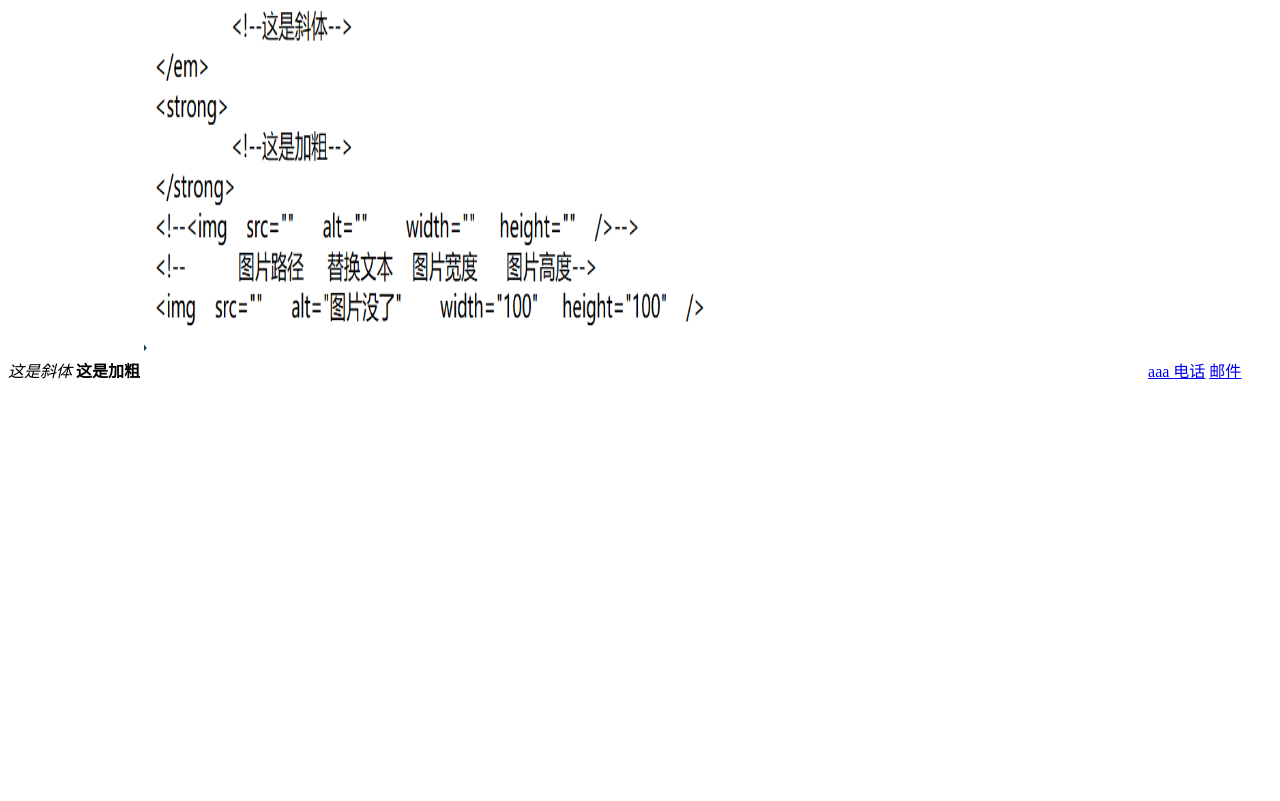
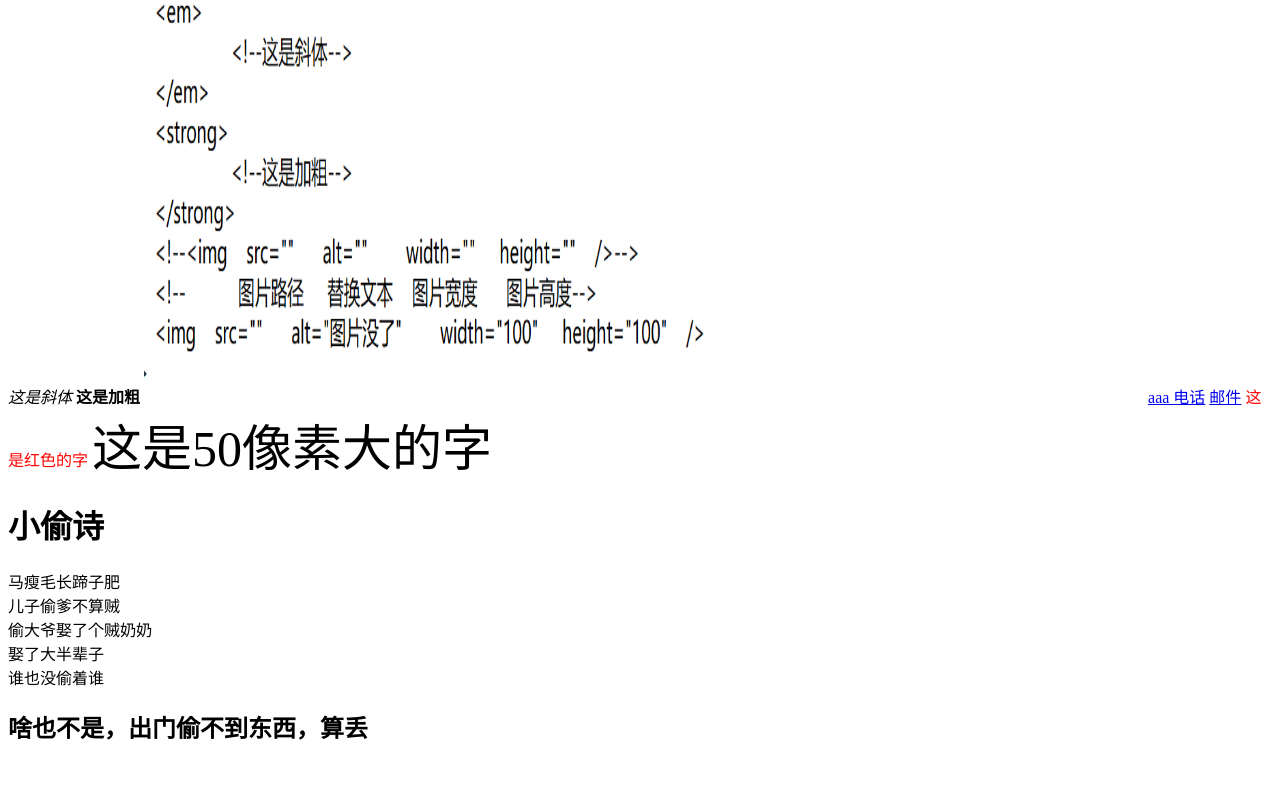
Before and after one commit to c1a2m3e4l5/aaa, a plain HTML site: page index.html in a window 1280 px wide. Shown: the part 812-1613 px from the top of the page. Before the commit the page ends 1202 px from the top, so only its background shows below. Drawn offline with Linux system fonts and the light colour scheme.

Commit message:
Add files via upload

```diff
--- a/index.html
+++ b/index.html
@@ -2,8 +2,34 @@
 <html lang="en">
 <head>
 	<meta charset="UTF-8">
-	<meta name="viewport" content="width=device-width,initial-s">
+	<meta name="viewport" content="width=device-width,initial-scale=1.0">
 	<title>Document</title>
+	<!--外联样式-->
+	<!--导入外联<link rel="stylesheet" href="具体位置">-->
+	<link rel="stylesheet" href="./外联样式.css">
+	/*
+	<!--内联样式-->
+	<style>
+		.blue
+		{
+			color:blue;
+		}
+		<!--标签选择器  1在标签选择器中，定义类名用class="类名" 多个标签的类名可以重复因为选择器的目的就是选中多个标签2使用：.类名{声明;}   使用：在段落名称后加“class="类名"”-->
+
+		#abcd
+		{
+			color:yellow;
+		}
+		<!--将标记为abcd的文字的颜色设为yellow-->
+		<!--id选择器-->
+
+		<!--标签选择器优先级最低，类型选择器中等，id选择器最高-->
+		<!--内部优先级最高，内联外联同级>
+	</style>
+	*/
+
+
+
 </head>
 <boby>
 	<h1>
@@ -42,15 +68,36 @@
 	</strong>
 	<!--<img    src=""      alt=""        width=""     height=""    />-->
 	<!--           图片路径     替换文本    图片宽度      图片高度-->
-	<img    src="捕获.PNG"alt="图片没了"width="1000"height="1000"    />
+	<img    src="./捕获.PNG"alt="图片没了"width="1000"height="1000"    />
 	<!--<a href="">   aaa        </a>-->
 	<!--     链接指向   显示文字-->
 	<a href="https://www.qlinkto.cn/camelstore"> aaa </a>
-	<!--<a href="工作簿1.xls"> aaaa </a>  点击后自动下载-->
+	<!--<a href="./工作簿1.xls"> aaaa </a>  点击后自动下载-->
 	<!--<a href=#aaaabbbb> aaa </a>  点击跳转至标记为aaaabbbb处-->
 	<!--<a href="mailto:mr_qinghao@126.com">邮件</a>  发邮件给mr_qinghao@126.com-->
 	<!--<a href="tel:18768108656">电话</a>  打电话给18768108656-->
 	<a href="tel:18768108656">电话</a>
 	<a href="mailto:mr_qinghao@126.com">邮件</a>
+	<aaa>
+		这是红色的字
+	</aaa>
+	<bbb>
+		这是50像素大的字
+	</bbb>
+
+	<h1>
+		小偷诗
+	</h1>
+	<p>
+		马瘦毛长蹄子肥<br/>儿子偷爹不算贼<br/>偷大爷娶了个贼奶奶<br/>娶了大半辈子<br/>谁也没偷着谁
+	</p>
+	<h2 >
+		啥也不是，出门偷不到东西，算丢<br/><br/><br/>
+	</h2>
+	<!--内部样式-->
+	<!--可以使用这种方式设置颜色等<p style=color:具体颜色>aaa</p>优先级最高-->
+
+
+
 </body>
 </html>
--- /dev/null
+++ b/外联样式.css
@@ -0,0 +1,11 @@
+aaa
+{
+	color:red;
+}
+/*将aaa段的颜色设置为red*/
+bbb
+{
+	font-size:50px;
+}
+<!--将bbb段的大小设置为50像素-->
+<!--标签选择器，直接使用标签名-->
```
